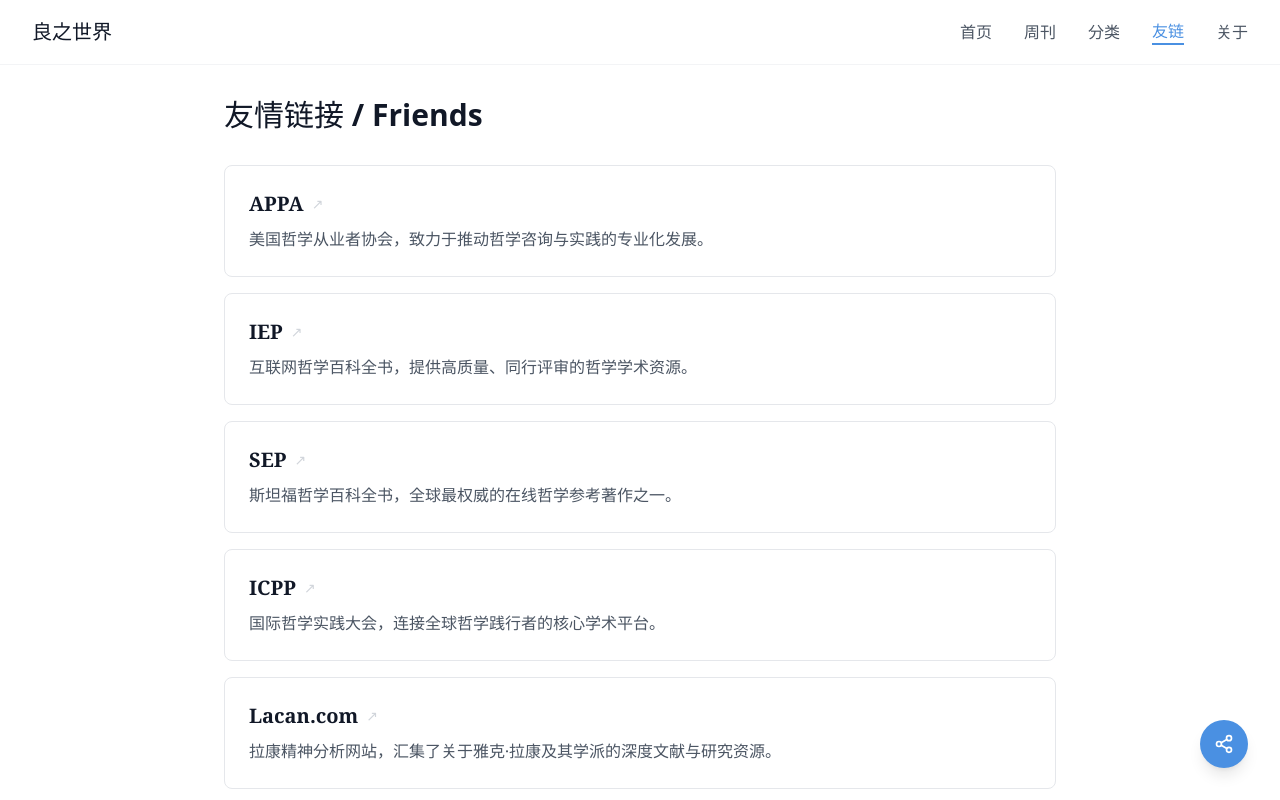
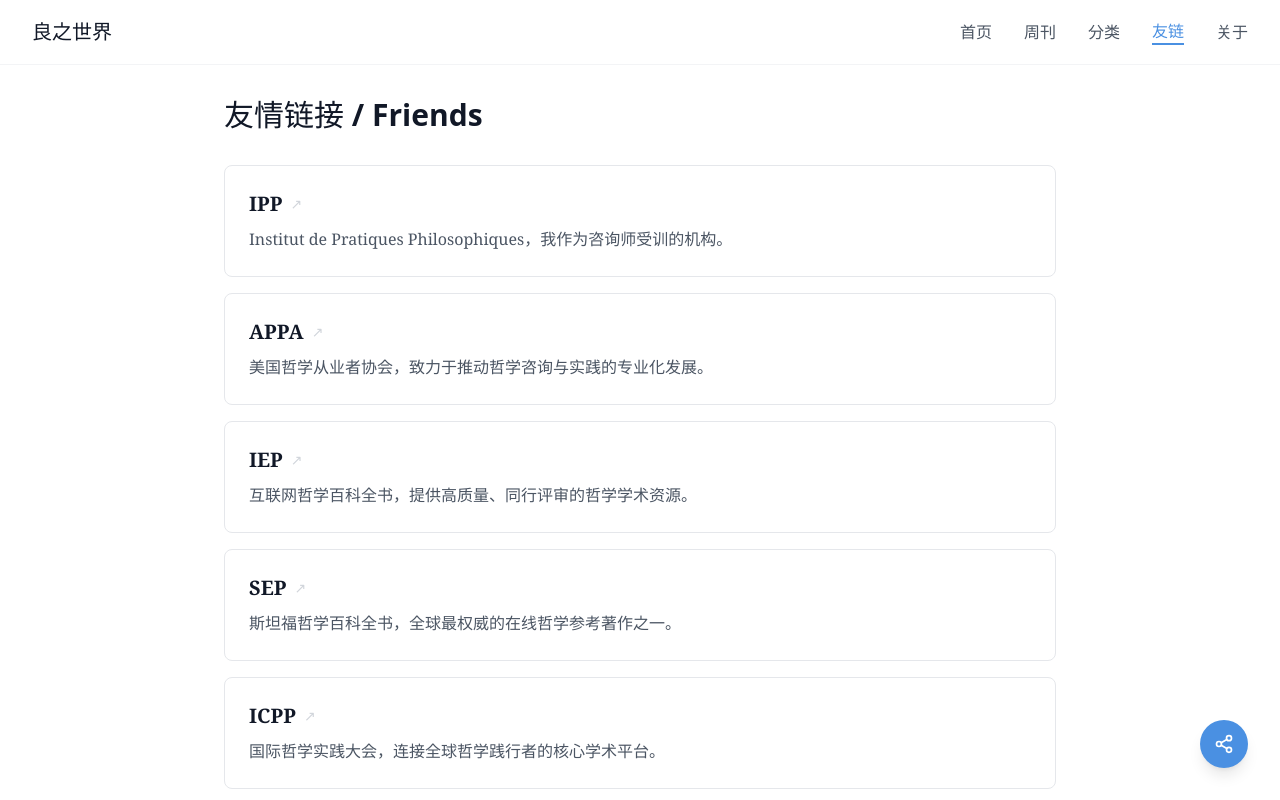
Before and after one commit to qaz20011230/blog, a React (Vite) app: page /links in a window 1280 px wide. Shown: the top 800 px of the page. Built offline with nearby package versions, Linux system fonts and the light colour scheme.

Commit message:
feat: add IPP friendship link

```diff
--- a/src/pages/Links.tsx
+++ b/src/pages/Links.tsx
@@ -8,6 +8,11 @@
 }
 
 const friends: Friend[] = [
+  {
+    name: 'IPP',
+    url: 'http://www.pratiques-philosophiques.fr/',
+    description: 'Institut de Pratiques Philosophiques，我作为咨询师受训的机构。',
+  },
   {
     name: 'APPA',
     url: 'https://appa.edu/',
```
